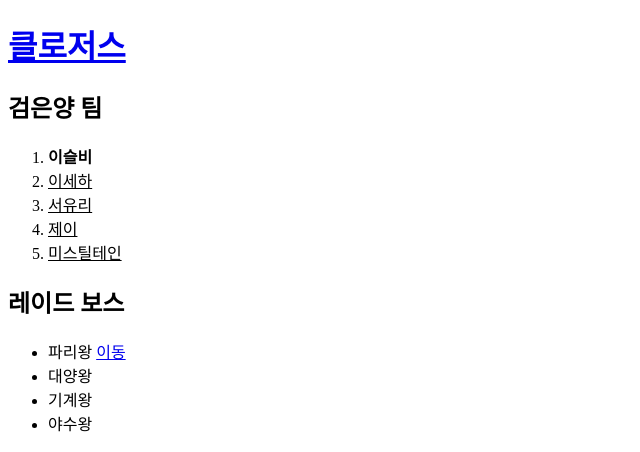
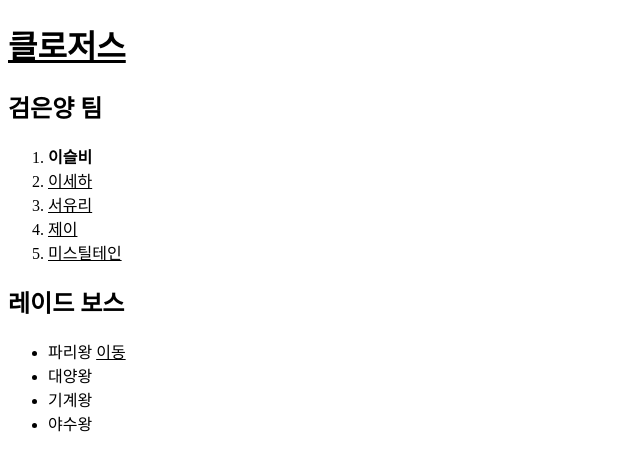
Before and after one commit to jmk1118/WebTest, a plain HTML site: page index.html in a window 1280 px wide. Shown: the top 452 px of the page, without its empty margins (0-640 px from the left). Drawn offline with Linux system fonts and the light colour scheme.

Commit message:
fix: css 추가

```diff
--- a/index.html
+++ b/index.html
@@ -3,6 +3,11 @@
     <head>
         <title>검은양 소개</title> <!-- title -->
         <meta charset="utf-8">
+        <style>
+            a {
+                color:black;
+            }
+        </style>
     </head>
     <body>
         <h1><a href="index.html">클로저스</a></h1>
```
